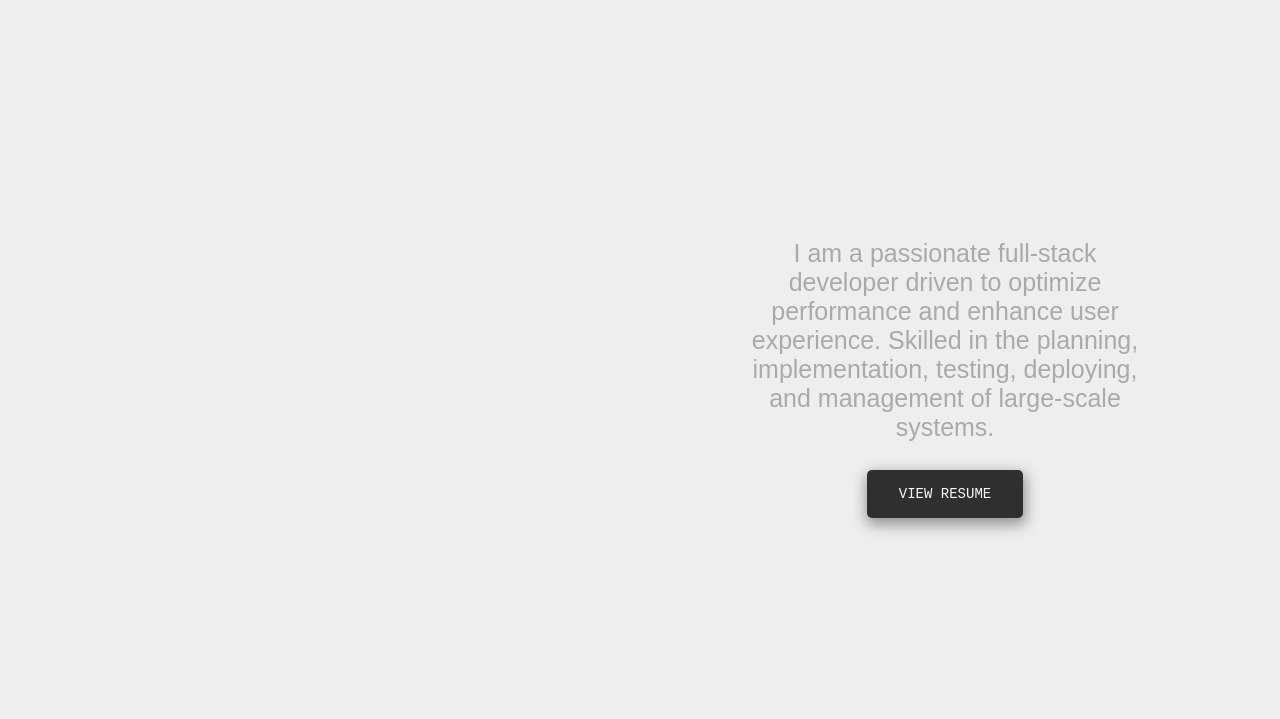
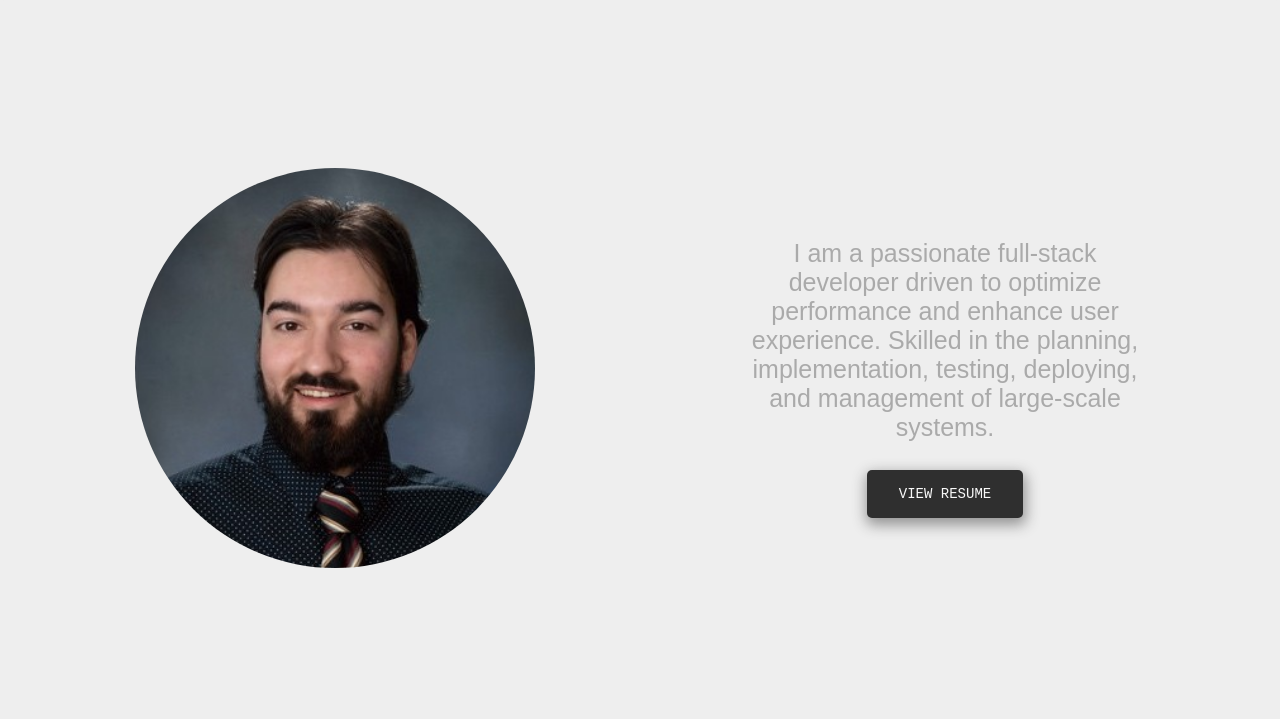
Before and after one commit to Jhwhyte/jhwhyte.github.io, a plain HTML site: page index.html in a window 1280 px wide. Shown: the part 81-800 px from the top of the page. Drawn offline with nearby package versions, Linux system fonts and the light colour scheme.

Commit message:
Update style.css

```diff
--- a/assets/css/style.css
+++ b/assets/css/style.css
@@ -81,7 +81,7 @@ a {
   height: 400px;
   max-width: 90%;
   max-height: 90%;
-  background-image: url("/jhwhyte.github.io-master/assets/images/profile.png");
+  background-image: url("https://raw.githubusercontent.com/Jhwhyte/jhwhyte.github.io/refs/heads/main/assets/images/profile.png");
   background-position: 50% 50%;
   background-repeat: no-repeat;
   background-size: contain;
```
